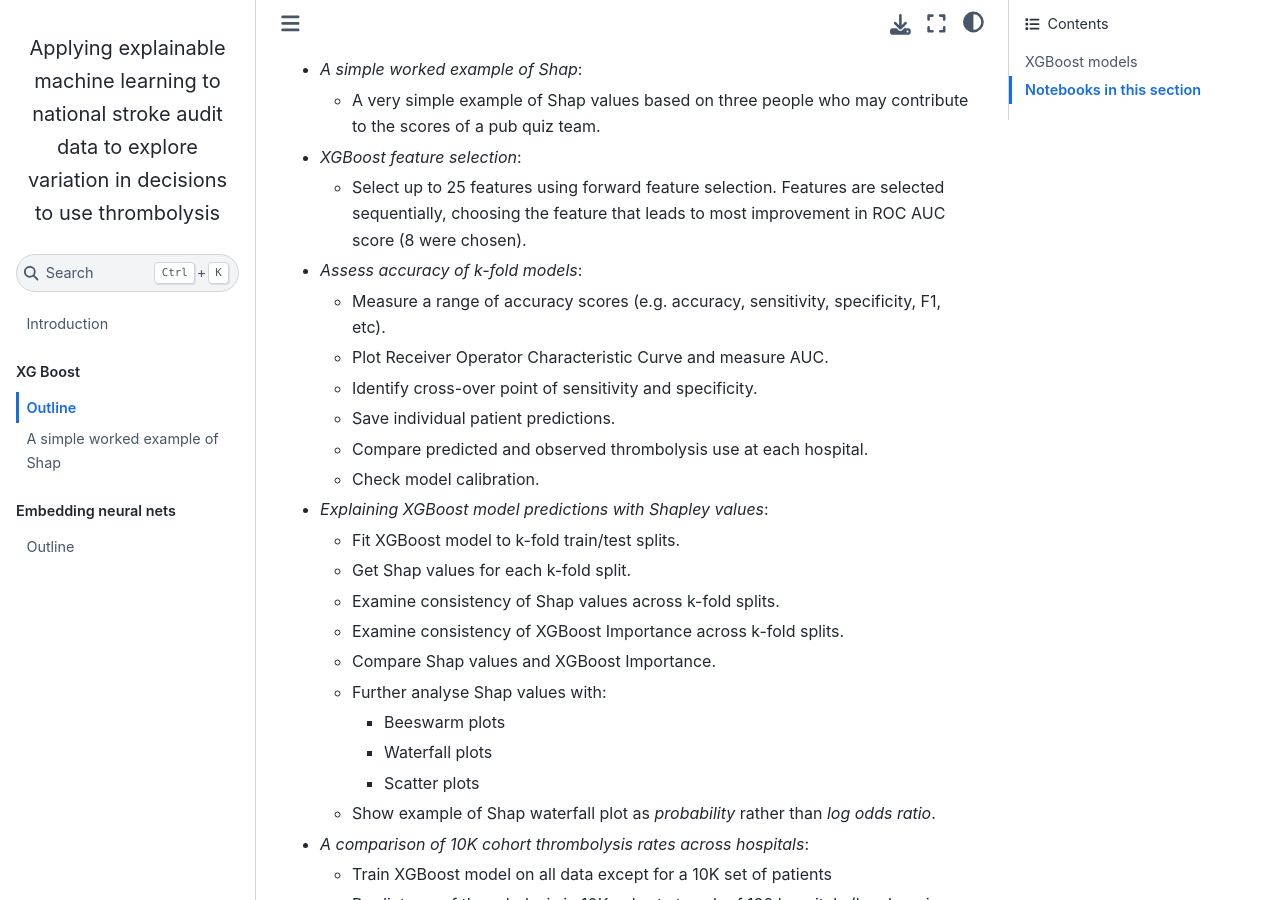
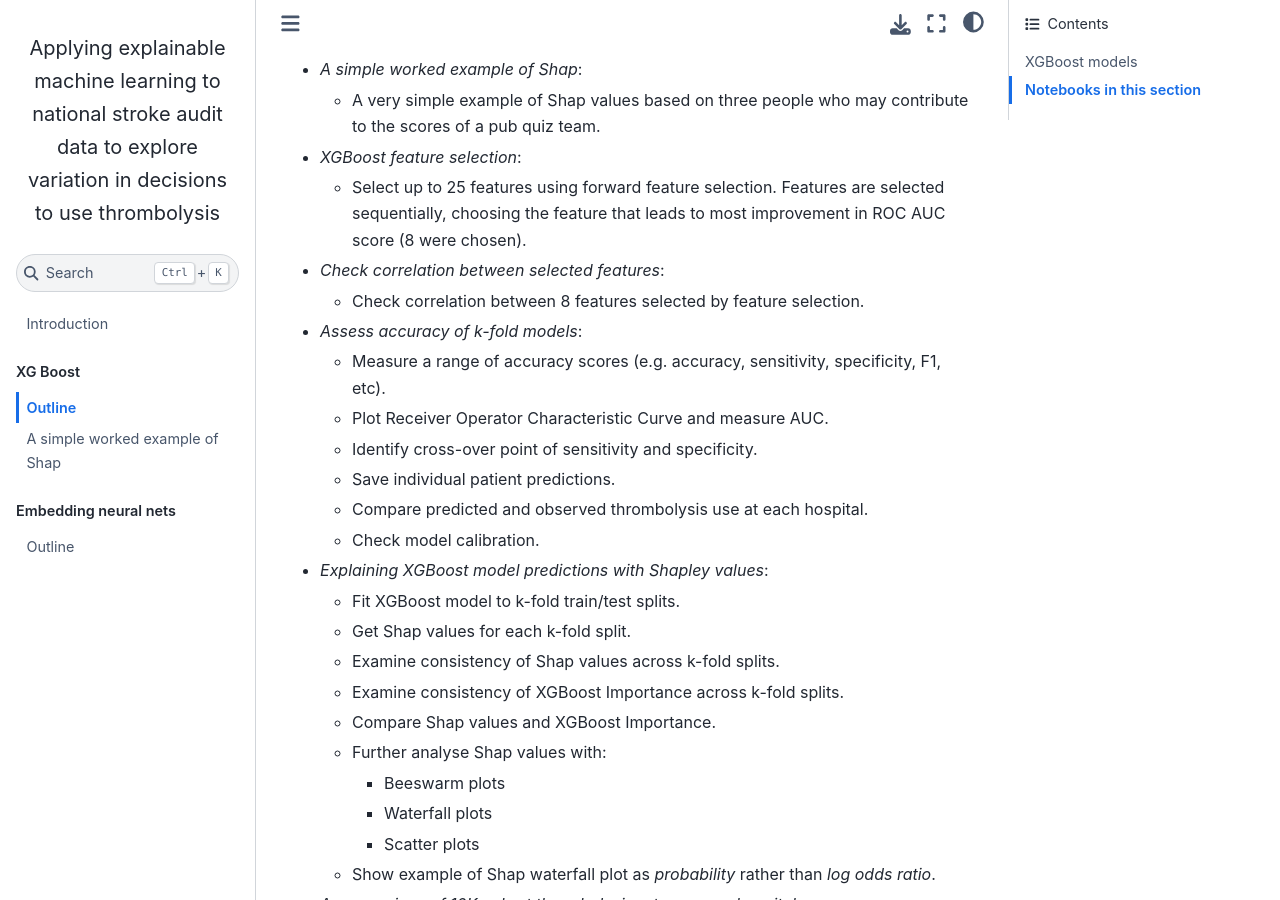
Before and after one commit to samuel-book/samuel_shap_paper_1, a Jupyter Book: the page built from xgb_with_feature_selection/outline.md, in a window 1280 px wide and 900 px high, scrolled down 1106 px. Built offline with Jupyter Book 1.0.4 settings and Sphinx 7.4.7 and the Sphinx Book theme 1.1.4, drawn with Linux system fonts in a browser that asks for light colours; pages that are not in the unit, such as notebooks, are missing from menus.

Commit message:
Add correlation between selected features in XGBoost

```diff
--- a/_toc.yml
+++ b/_toc.yml
@@ -6,6 +6,7 @@ parts:
   - file: xgb_with_feature_selection/outline
   - file: shap_worked_example
   - file: xgb_with_feature_selection/01_xgb_combined_fit_feature_selection
+  - file: xgb_with_feature_selection/07_correlation
   - file: xgb_with_feature_selection/02_xgb_combined_fit_accuracy_key_features
   - file: xgb_with_feature_selection/03_xgb_combined_shap_key_features
   - file: xgb_with_feature_selection/04_compare_10k_cohort_key_features
--- a/xgb_with_feature_selection/outline.md
+++ b/xgb_with_feature_selection/outline.md
@@ -38,6 +38,9 @@ More information on the `shap` library, used to estimate Shapley values, may be
 * *XGBoost feature selection*:
     * Select up to 25 features using forward feature selection. Features are selected sequentially, choosing the feature that leads to most improvement in ROC AUC score (8 were chosen).
 
+* *Check correlation between selected features*:
+    * Check correlation between 8 features selected by feature selection.
+
 * *Assess accuracy of k-fold models*:
     * Measure a range of accuracy scores (e.g. accuracy, sensitivity, specificity, F1, etc).
     * Plot Receiver Operator Characteristic Curve and measure AUC.
```
Also changed, not shown: 1 other file.
